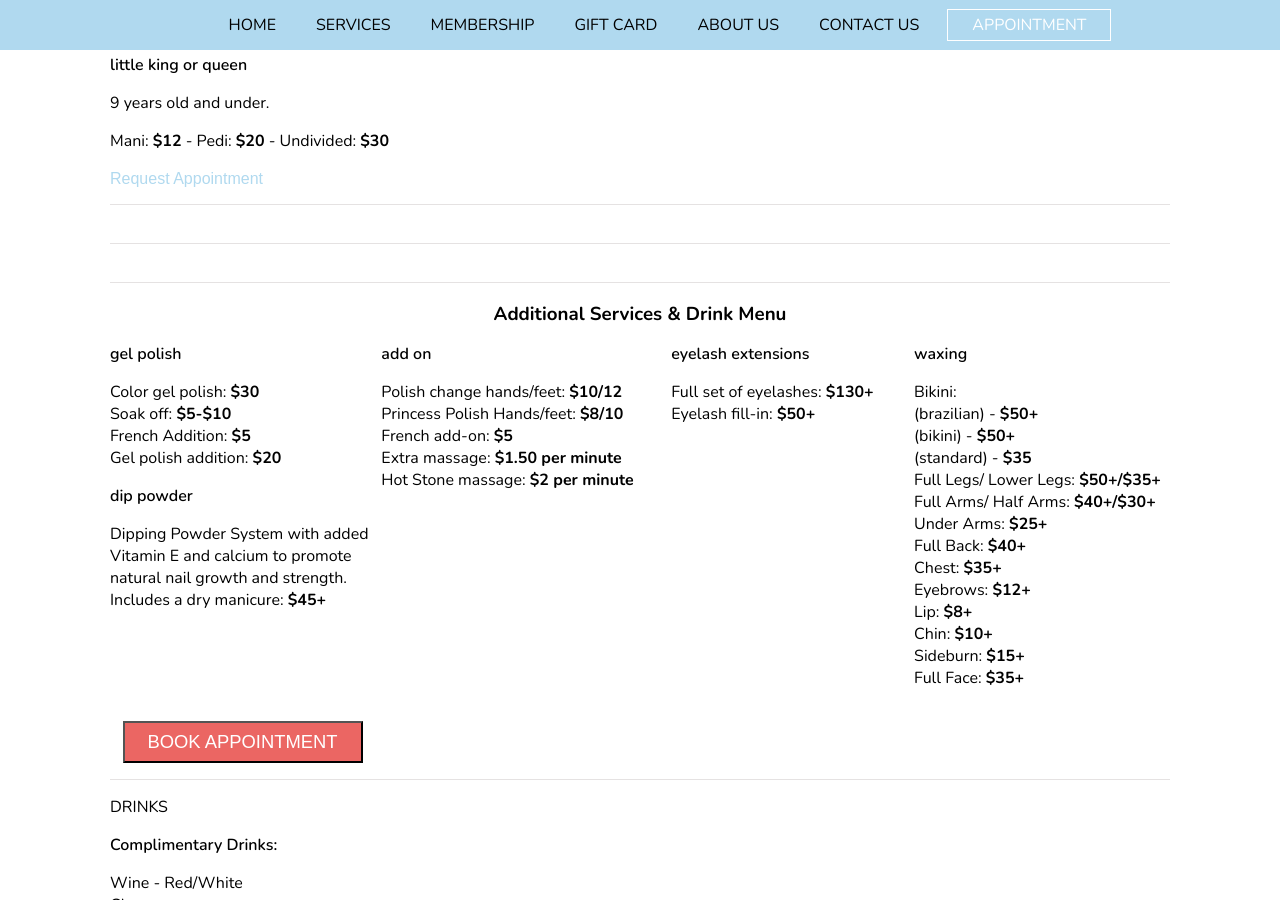
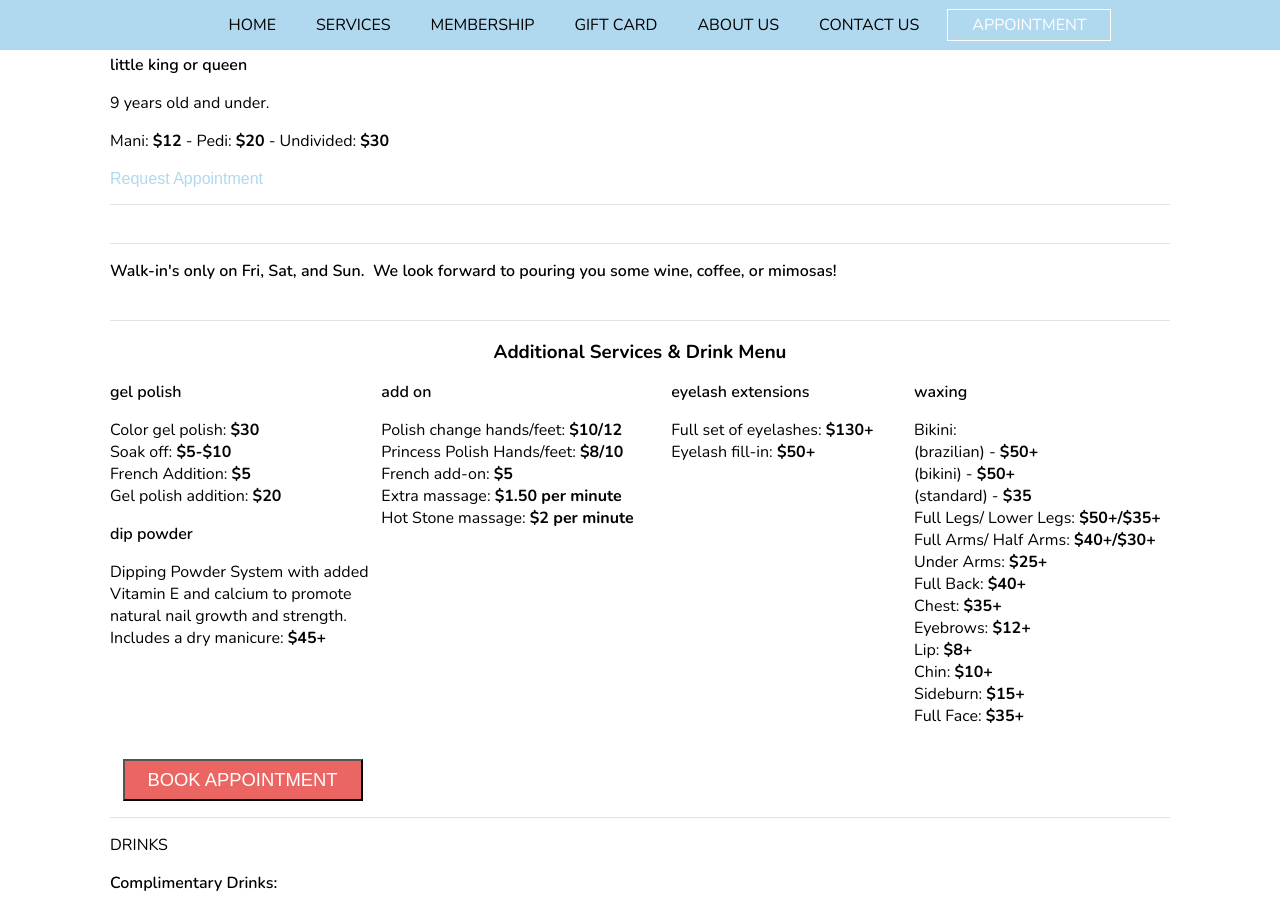
Before and after one commit to mimosasnailbar/mimosas, a Jekyll site: the page built from services.html, in a window 1280 px wide and 900 px high, scrolled down 2079 px. Built offline with Jekyll 4.4.1, drawn with Linux system fonts in a browser that asks for light colours; nearby versions of some CDN libraries.

Commit message:
Updated 'services.html' via CloudCannon

```diff
--- a/services.html
+++ b/services.html
@@ -117,7 +117,7 @@ layout: default
 	</div>
 	<div class="service">
 		<p class="editable service__name">
-
+			Walk-in's only on Fri, Sat, and Sun. &nbsp;We look forward to pouring you some wine, coffee, or mimosas!
 		</p>
 		<p class="service__info editable">
 
```
